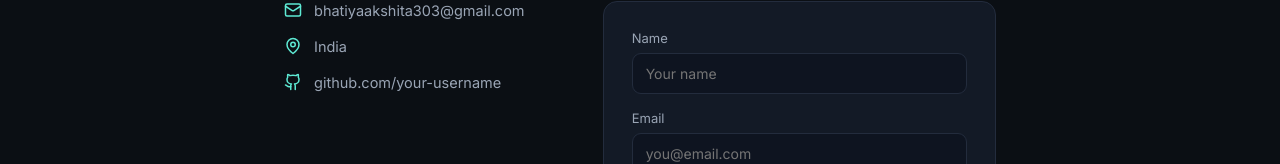
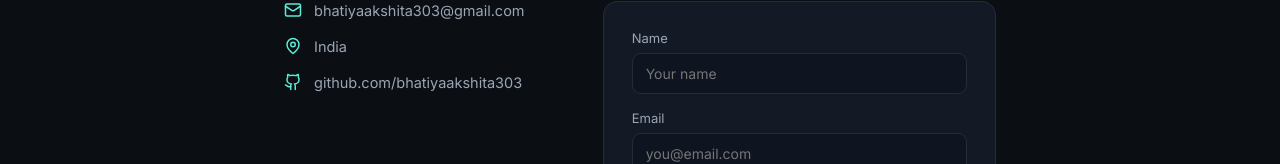
Before and after one commit to bhatiyaakshita303/Portfolio, a React (Create React App) app: page /contact in a window 1280 px wide. Shown: the part 320-484 px from the top of the page. Built offline with nearby package versions, Linux system fonts and the light colour scheme.

Commit message:
Update contact information

```diff
--- a/src/data/content.js
+++ b/src/data/content.js
@@ -1,4 +1,4 @@
-const githubUrl = "https://github.com/your-username";
+const githubUrl = "https://github.com/bhatiyaakshita303";
 
 export const CONTACT = {
   name: "Akshita Bhatiya",
```
